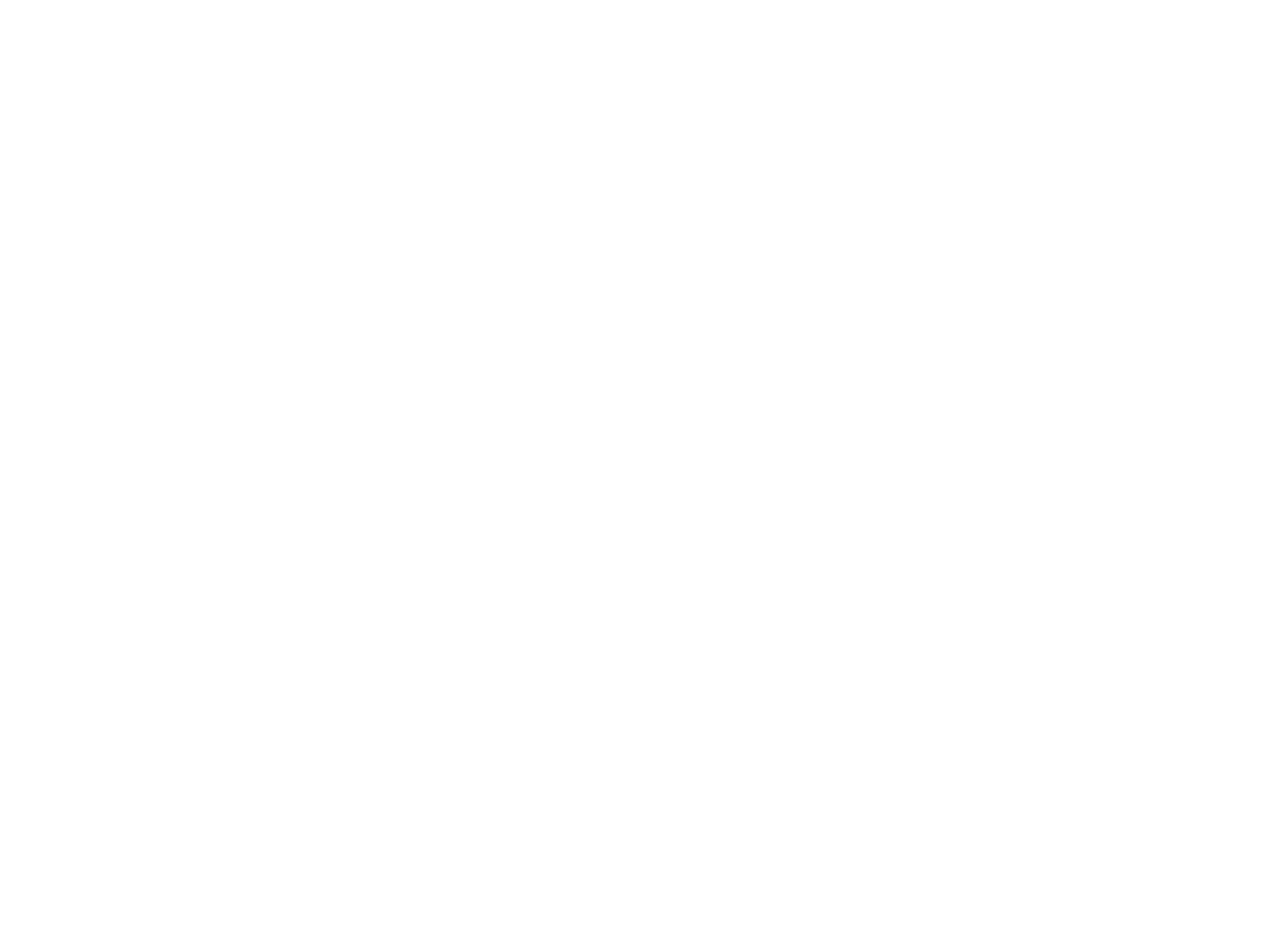
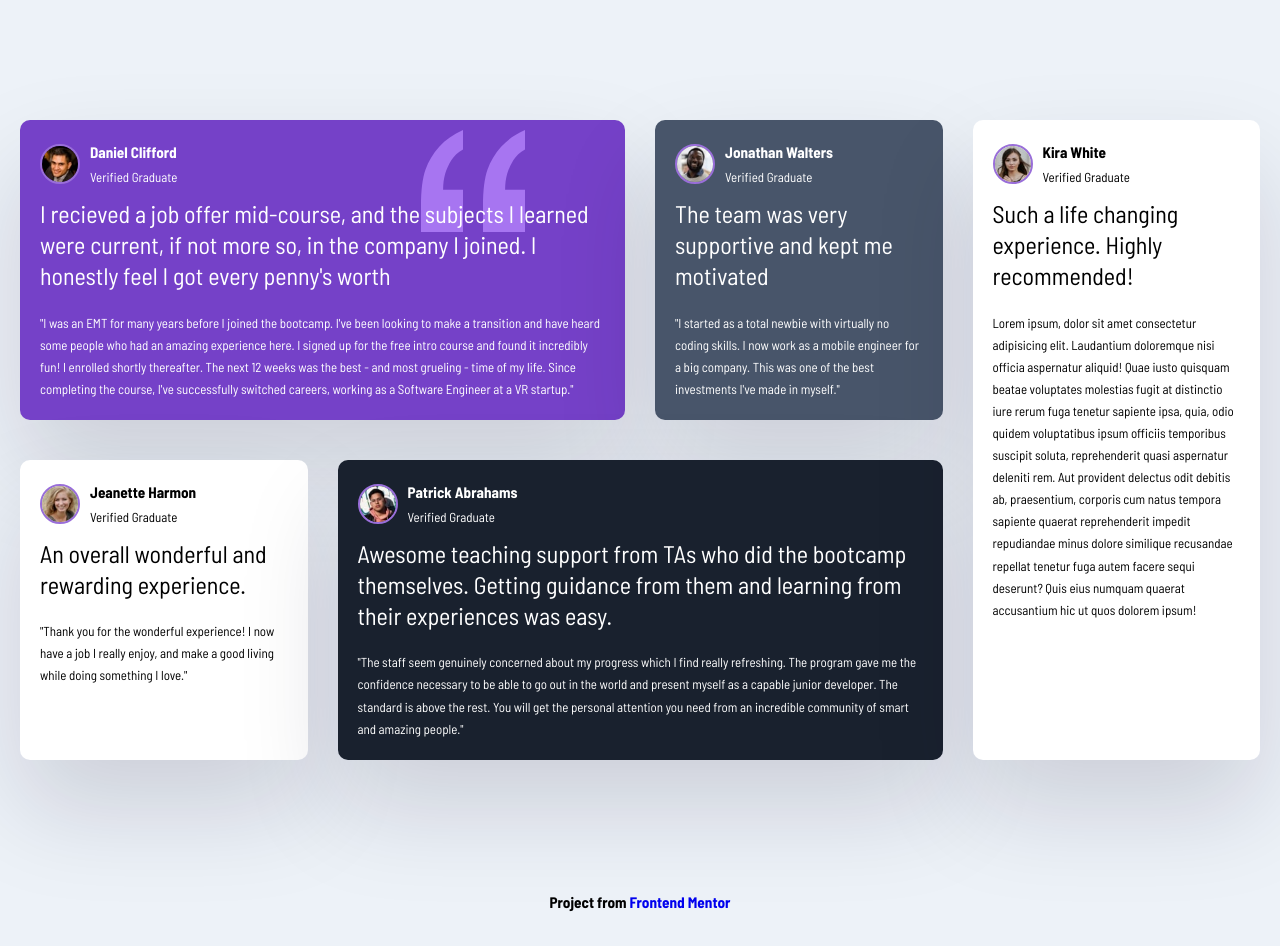
Before and after one commit to joshchief/testimonials, a plain HTML site: page index.html in a window 1280 px wide. Before the commit the page ends 800 px from the top, so only its background shows below. Drawn offline with Linux system fonts and the light colour scheme.

Commit message:
build complete

```diff
--- a/css/style.css
+++ b/css/style.css
@@ -0,0 +1,130 @@
+@import url("https://fonts.googleapis.com/css2?family=Barlow+Semi+Condensed:wght@200;300;400;700&display=swap");
+
+* {
+  box-sizing: border-box;
+  margin: 0;
+  padding: 0;
+}
+
+body {
+  background: #edf2f8;
+  font-family: "Barlow Semi Condensed", sans-serif;
+  line-height: 1.7;
+  font-size: 13px;
+}
+
+.testimonials {
+  max-width: 1440px;
+  padding: 20px;
+  margin: 100px auto;
+  display: grid;
+  grid-template-columns: repeat(4, 1fr);
+  gap: 30px;
+}
+
+.card {
+  background-color: #fff;
+  border-radius: 10px;
+  padding: 20px;
+  box-shadow: rgba(17, 12, 46, 0.15) 0px 48px 100px 0px;
+  margin-bottom: 10px;
+  cursor: pointer;
+}
+
+.card--header {
+  display: flex;
+  align-items: center;
+  margin-bottom: 10px;
+}
+
+.card--img {
+  width: 40px;
+  height: 40px;
+  border-radius: 50%;
+  border: 2px solid #996ed9;
+  margin-right: 10px;
+}
+
+.card__header h3 {
+  font-size: 15px;
+}
+
+.card__header p {
+  opacity: 50%;
+}
+
+.card .offer {
+  font-size: 1.5rem;
+  font-weight: 500;
+  line-height: 1.3;
+  margin-bottom: 20px;
+}
+
+.card .quote {
+  font-size: 10px;
+  font-weight: 500;
+  line-height: 1.4;
+  opacity: 50%;
+}
+
+.card--bg-purple {
+  background: hsl(263, 55%, 52%);
+  color: #fff;
+  background-image: url("/images/bg-pattern-quotation.svg");
+  background-repeat: no-repeat;
+  background-position: top 10px right 100px;
+}
+
+.card--bg-gray-blue {
+  background: hsl(217, 19%, 35%);
+  color: #fff;
+}
+
+.card--bg-black-blue {
+  background: hsl(219, 29%, 14%);
+  color: #fff;
+}
+
+.card:nth-of-type(1) {
+  grid-column: 1 / 3;
+}
+
+.card:nth-of-type(4) {
+  grid-column: 2 / 4;
+  grid-row: 2;
+}
+
+.card:nth-of-type(5) {
+  grid-column: 4;
+  grid-row: 1 / 3;
+}
+
+footer {
+  text-align: center;
+  margin: 30px auto;
+}
+
+footer a {
+  text-decoration: none;
+}
+
+@media (max-width: 768px) {
+  .testimonials {
+    grid-template-columns: 1fr;
+    width: 100%;
+  }
+
+  .card:nth-of-type(1) {
+    grid-column: 1;
+  }
+
+  .card:nth-of-type(4) {
+    grid-column: 1;
+    grid-row: 4;
+  }
+
+  .card:nth-of-type(5) {
+    grid-column: 1;
+    grid-row: 5;
+  }
+}
--- a/index.html
+++ b/index.html
@@ -7,5 +7,122 @@
     <link rel="stylesheet" href="css/style.css" />
     <title>Testimonials</title>
   </head>
-  <body></body>
+  <body>
+    <div class="testimonials">
+      <div class="card card--bg-purple">
+        <header class="card--header">
+          <img src="./images/image-daniel.jpeg" class="card--img" alt="" />
+          <div>
+            <h3>Daniel Clifford</h3>
+            <p>Verified Graduate</p>
+          </div>
+        </header>
+        <div class="article">
+          <p class="offer">
+            I recieved a job offer mid-course, and the subjects I learned were
+            current, if not more so, in the company I joined. I honestly feel I
+            got every penny's worth
+          </p>
+          <p class="quotes">
+            "I was an EMT for many years before I joined the bootcamp. I've been
+            looking to make a transition and have heard some people who had an
+            amazing experience here. I signed up for the free intro course and
+            found it incredibly fun! I enrolled shortly thereafter. The next 12
+            weeks was the best - and most grueling - time of my life. Since
+            completing the course, I've successfully switched careers, working
+            as a Software Engineer at a VR startup."
+          </p>
+        </div>
+      </div>
+
+      <div class="card card--bg-gray-blue">
+        <header class="card--header">
+          <img src="./images/image-jonathan.jpeg" class="card--img" alt="" />
+          <div>
+            <h3>Jonathan Walters</h3>
+            <p>Verified Graduate</p>
+          </div>
+        </header>
+        <p class="offer">The team was very supportive and kept me motivated</p>
+        <p class="quotes">
+          "I started as a total newbie with virtually no coding skills. I now
+          work as a mobile engineer for a big company. This was one of the best
+          investments I've made in myself."
+        </p>
+      </div>
+
+      <div class="card">
+        <header class="card--header">
+          <img src="./images/image-jeanette.jpeg" class="card--img" alt="" />
+          <div>
+            <h3>Jeanette Harmon</h3>
+            <p>Verified Graduate</p>
+          </div>
+        </header>
+        <p class="offer">An overall wonderful and rewarding experience.</p>
+        <p class="quotes">
+          "Thank you for the wonderful experience! I now have a job I really
+          enjoy, and make a good living while doing something I love."
+        </p>
+      </div>
+
+      <div class="card card--bg-black-blue">
+        <header class="card--header">
+          <img src="./images/image-patrick.jpeg" class="card--img" alt="" />
+          <div>
+            <h3>Patrick Abrahams</h3>
+            <p>Verified Graduate</p>
+          </div>
+        </header>
+        <p class="offer">
+          Awesome teaching support from TAs who did the bootcamp themselves.
+          Getting guidance from them and learning from their experiences was
+          easy.
+        </p>
+        <p class="quotes">
+          "The staff seem genuinely concerned about my progress which I find
+          really refreshing. The program gave me the confidence necessary to be
+          able to go out in the world and present myself as a capable junior
+          developer. The standard is above the rest. You will get the personal
+          attention you need from an incredible community of smart and amazing
+          people."
+        </p>
+      </div>
+
+      <div class="card">
+        <header class="card--header">
+          <img src="./images/image-kira.jpeg" class="card--img" alt="" />
+          <div>
+            <h3>Kira White</h3>
+            <p>Verified Graduate</p>
+          </div>
+        </header>
+        <p class="offer">
+          Such a life changing experience. Highly recommended!
+        </p>
+        <p class="quotes">
+          Lorem ipsum, dolor sit amet consectetur adipisicing elit. Laudantium
+          doloremque nisi officia aspernatur aliquid! Quae iusto quisquam beatae
+          voluptates molestias fugit at distinctio iure rerum fuga tenetur
+          sapiente ipsa, quia, odio quidem voluptatibus ipsum officiis
+          temporibus suscipit soluta, reprehenderit quasi aspernatur deleniti
+          rem. Aut provident delectus odit debitis ab, praesentium, corporis cum
+          natus tempora sapiente quaerat reprehenderit impedit repudiandae minus
+          dolore similique recusandae repellat tenetur fuga autem facere sequi
+          deserunt? Quis eius numquam quaerat accusantium hic ut quos dolorem
+          ipsum!
+        </p>
+      </div>
+    </div>
+
+    <footer>
+      <h3>
+        Project from
+        <a
+          href="https://www.frontendmentor.io/challenges/testimonials-grid-section-Nnw6J7Un7"
+          >Frontend Mentor</a
+        >
+      </h3>
+    </footer>
+  </body>
 </html>
```
Also changed, not shown: images/bg-pattern-quotation.svg (added), images/favicon-32x32.png (added), images/image-daniel.jpeg (added), images/image-jeanette.jpeg (added), images/image-jonathan.jpeg (added), images/image-kira.jpeg (added), images/image-patrick.jpeg (added).
